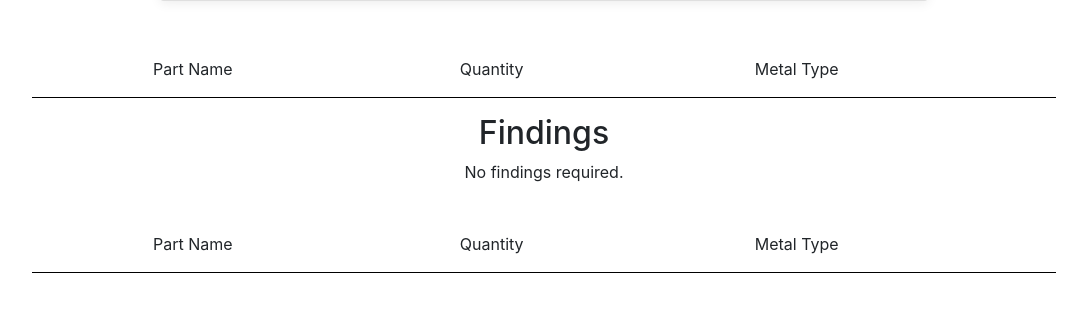
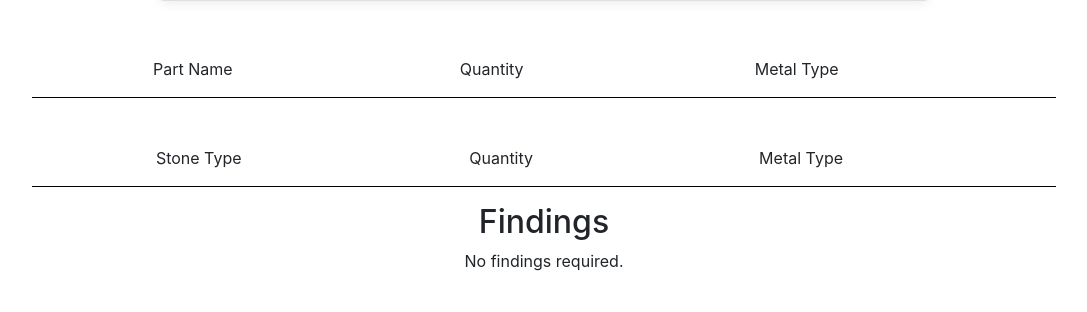
Before and after one commit to dszwarc/culet2, a Django app: template culet/templates/styles/detail.html in a window 1280 px wide. Shown: the part 277-589 px from the top of the page, without its empty margins (96-1183 px from the left). Run offline with Django 5.2, Linux system fonts and the light colour scheme; the template is opened without the code that fills it, so the values that code supplies are empty; some libraries are stand-ins or nearby versions; some web fonts are replaced.

Commit message:
added more models supporting findings and updated views and forms

```diff
--- a/culet/templates/styles/detail.html
+++ b/culet/templates/styles/detail.html
@@ -33,7 +33,7 @@
 
 <table class="index_table job_index">
     <tr>
-        <td>Part Name</td>
+        <td>Stone Type</td>
         <td>Quantity</td>
         <td>Metal Type</td>
         <td></td>
@@ -48,6 +48,9 @@
         </tr>
     {% endfor %}
 
+</table>
+
+
 <h2>Findings</h2>
 
 {% for f in findings %}
@@ -56,7 +59,4 @@
   <p>No findings required.</p>
 {% endfor %}
 
-</table>
-
-
 {% endblock content %}
```
